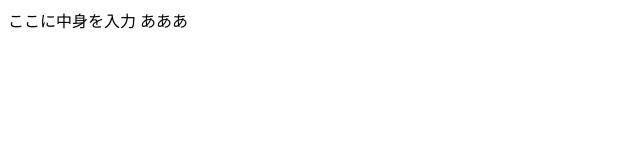
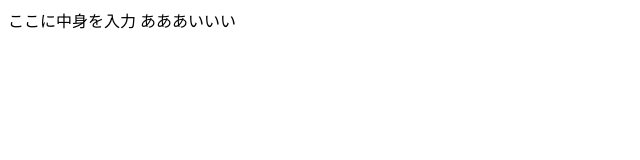
Before and after one commit to ikarashi-tasuku/pages2022, a plain HTML site: page index.html in a window 1280 px wide. Shown: the full height of the page, 0-640 px from the left. Drawn offline with Linux system fonts and the light colour scheme.

Commit message:
コミット２

```diff
--- a/index.html
+++ b/index.html
@@ -4,6 +4,6 @@
     </head>
     <body>
         ここに中身を入力
-        あああ
+        あああいいい
     </body>
 </html>
```
